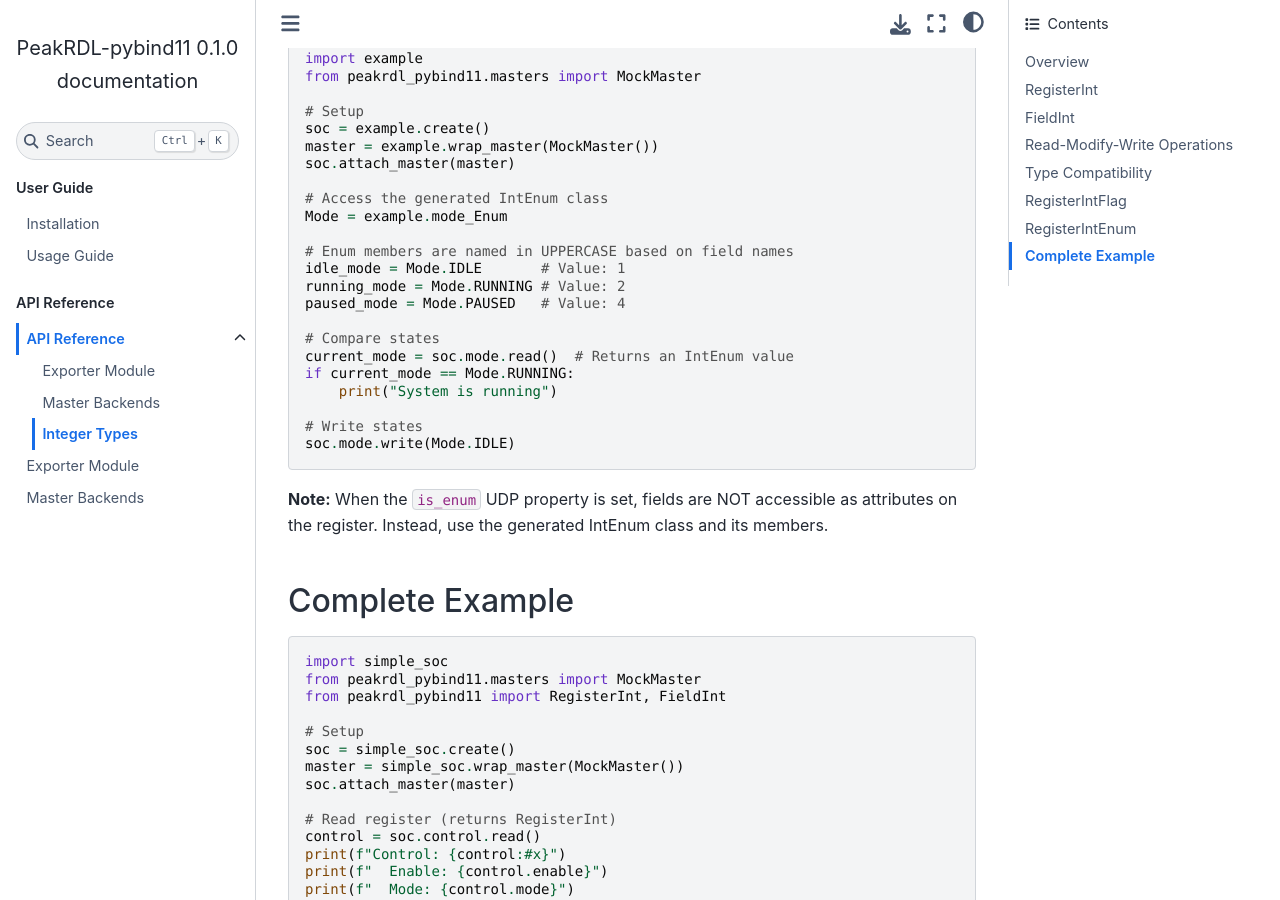
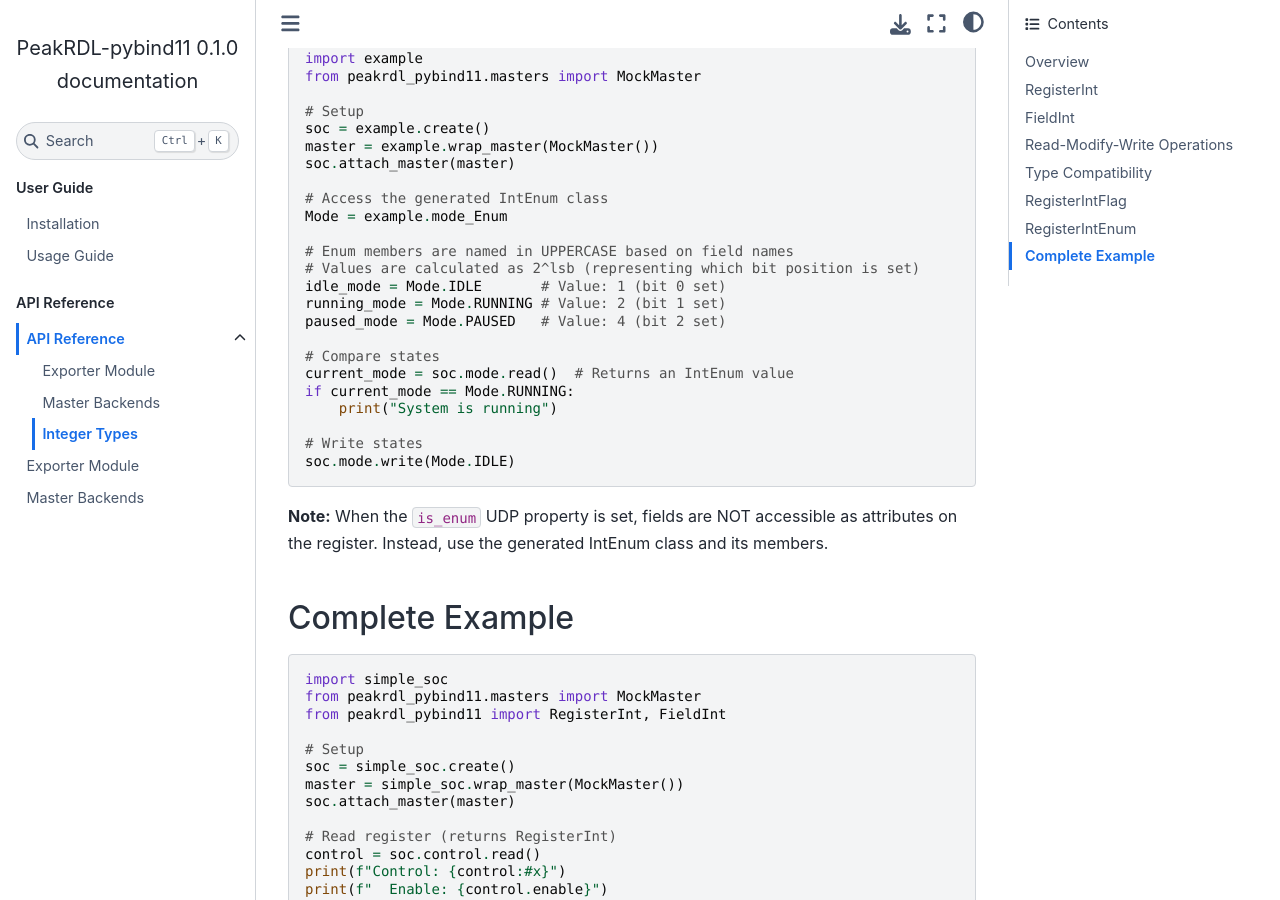
Before and after one commit to arnavsacheti/PeakRDL-pybind11, a Sphinx documentation site: the page built from docs/api/int_types.rst, in a window 1280 px wide and 900 px high, scrolled down 5265 px. Built offline with Sphinx 7.4.7 and the Sphinx Book theme 1.1.4, drawn with Linux system fonts in a browser that asks for light colours.

Commit message:
Clean up _special_register_types and clarify enum value semantics
Co-authored-by: arnavsacheti <36746504+arnavsacheti@users.noreply.github.com>

```diff
--- a/docs/api/int_types.rst
+++ b/docs/api/int_types.rst
@@ -281,9 +281,10 @@ discrete states.
    Mode = example.mode_Enum
 
    # Enum members are named in UPPERCASE based on field names
-   idle_mode = Mode.IDLE       # Value: 1
-   running_mode = Mode.RUNNING # Value: 2
-   paused_mode = Mode.PAUSED   # Value: 4
+   # Values are calculated as 2^lsb (representing which bit position is set)
+   idle_mode = Mode.IDLE       # Value: 1 (bit 0 set)
+   running_mode = Mode.RUNNING # Value: 2 (bit 1 set)
+   paused_mode = Mode.PAUSED   # Value: 4 (bit 2 set)
 
    # Compare states
    current_mode = soc.mode.read()  # Returns an IntEnum value
--- a/src/peakrdl_pybind11/templates/runtime.py.jinja
+++ b/src/peakrdl_pybind11/templates/runtime.py.jinja
@@ -225,7 +225,7 @@ __all__.append('{{ reg.inst_name }}_Enum')
 {% endfor %}
 
 # Clean up temporary variables
-del _register_types, _field_types, _name, _obj
+del _register_types, _field_types, _name, _obj, _special_register_types
 if '_reg_type' in dir():
     del _reg_type
 if '_field_type' in dir():
```
